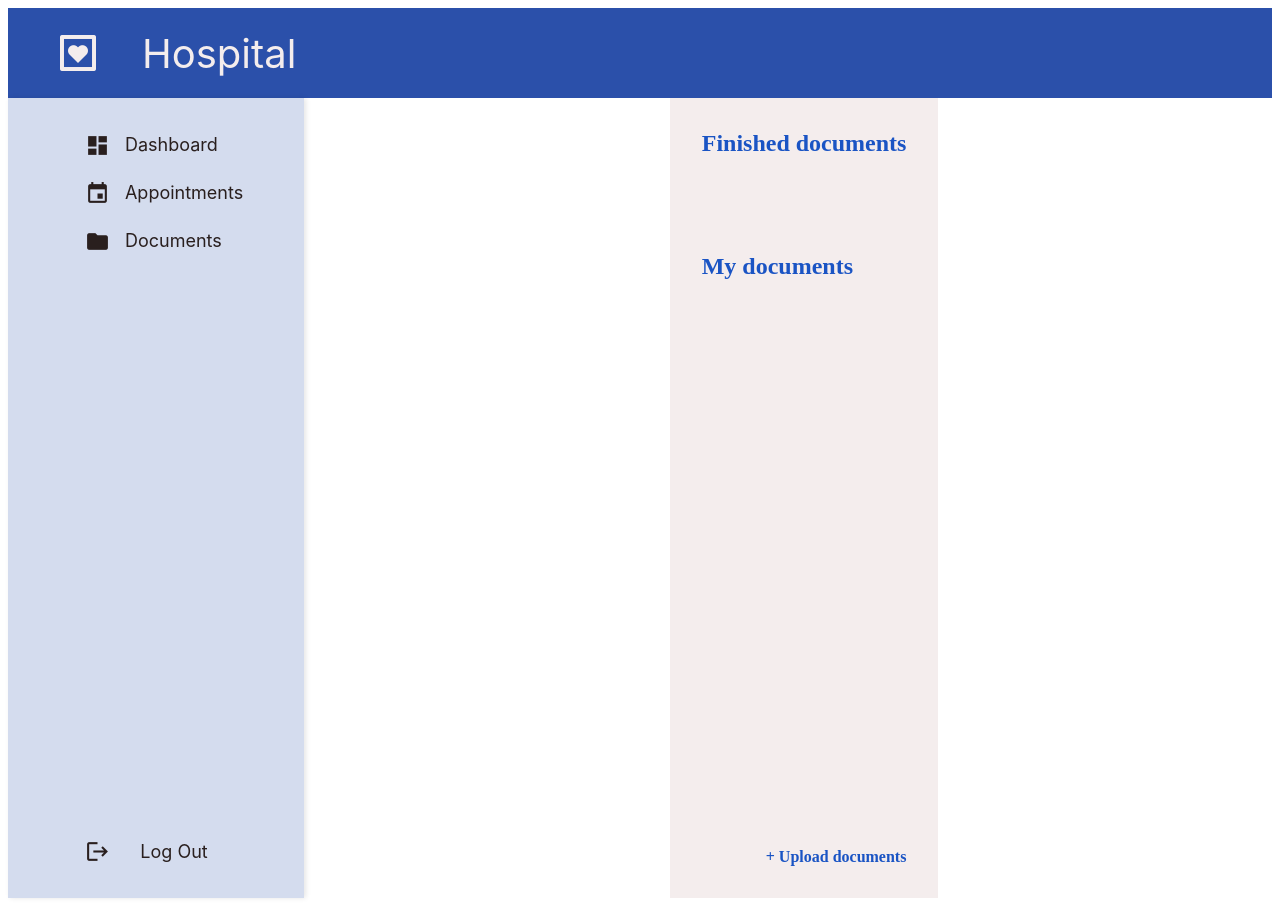
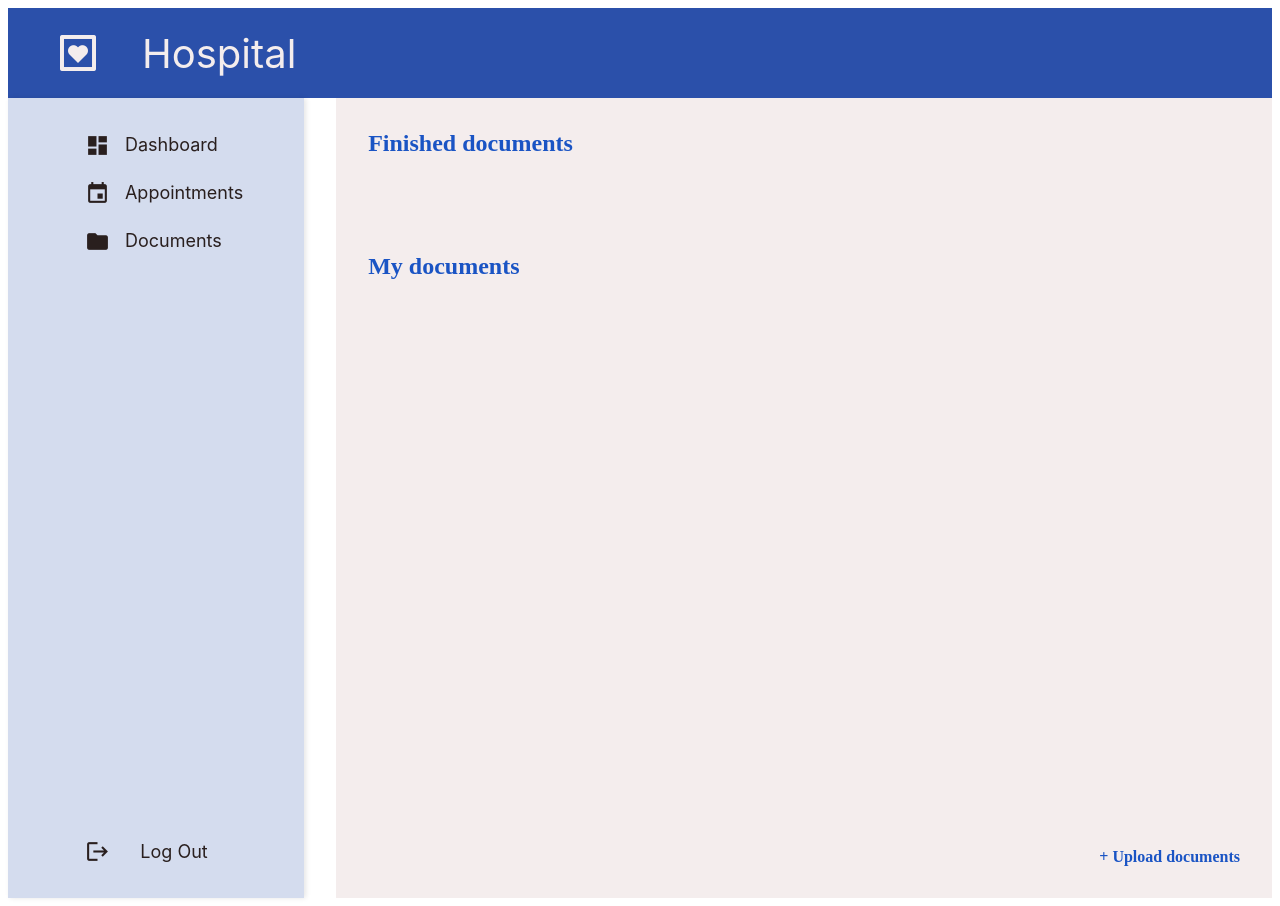
Before and after one commit to ajsaherceglija/healthcare-management-system-frontend, an Angular app: page /documents/1 in a window 1280 px wide. Built offline with nearby package versions, Linux system fonts and the light colour scheme.

Commit message:
fixed error

```diff
--- a/src/app/app.component.css
+++ b/src/app/app.component.css
@@ -7,7 +7,6 @@
 .content-container {
  /* display: flex;*/
   justify-content: center;
-  display: flex;
   /*justify-content: left;*/
   margin-left: 2rem;
   width: 100%;
--- a/src/app/patient-appointments/patient-appointments.component.ts
+++ b/src/app/patient-appointments/patient-appointments.component.ts
@@ -48,7 +48,7 @@ export class PatientAppointmentsComponent implements OnInit{
   }
 
 
-  handleBooking(data: SubmitEvent) {
+  handleBooking(data: { department: string; doctor: string; note: string }) {
     console.log('Booked appointment:', data);
   }
 
```
